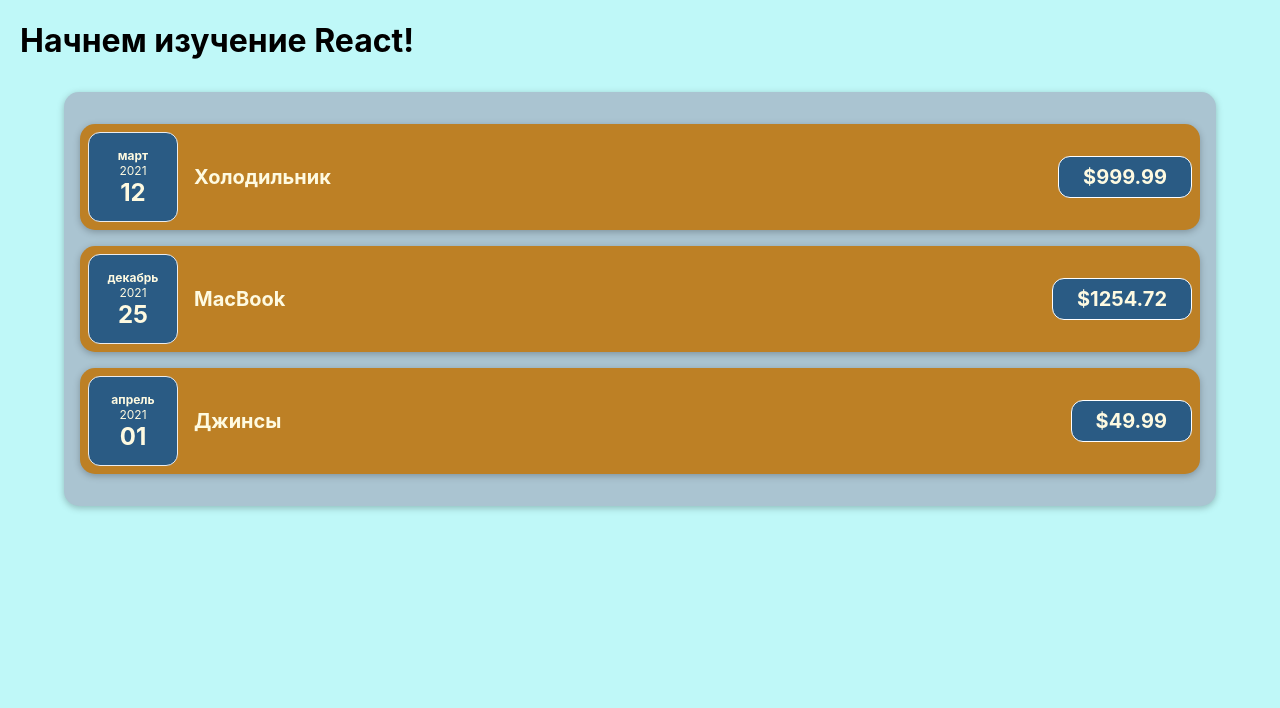
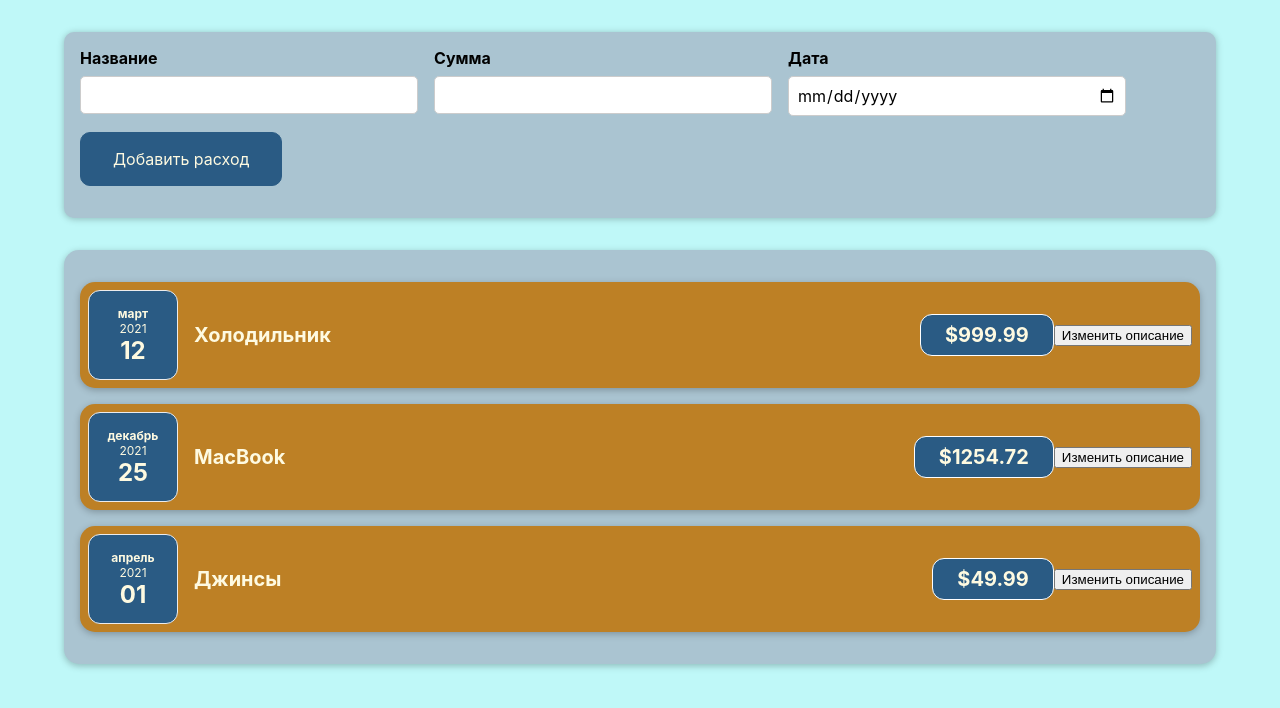
Before and after one commit to vlgrinenko/react-course-app, a React (Create React App) app: page / in a window 1280 px wide. Shown: the top 708 px of the page. Built offline with nearby package versions, Linux system fonts and the light colour scheme.

Commit message:
feat: add form

```diff
--- a/public/index.html
+++ b/public/index.html
@@ -24,7 +24,7 @@
       work correctly both with client-side routing and a non-root public URL.
       Learn how to configure a non-root public URL by running `npm run build`.
     -->
-    <title>React App</title>
+    <title>Учет расходов</title>
   </head>
   <body>
     <noscript>You need to enable JavaScript to run this app.</noscript>
--- a/src/App.js
+++ b/src/App.js
@@ -1,4 +1,5 @@
 import Costs from './components/Costs/Costs';
+import NewCost from './components/NewCost/NewCost';
 
 const App = () => {
   const costs = [
@@ -21,7 +22,7 @@ const App = () => {
 
   return (
     <div>
-      <h1>Начнем изучение React!</h1>
+      <NewCost />
       <Costs costs={costs} />
     </div>
   );
--- a/src/components/Costs/CostItem.js
+++ b/src/components/Costs/CostItem.js
@@ -1,15 +1,22 @@
 import './CostItem.css';
 import CostDate from './CostDate';
 import Card from '../UI/Card';
+import React, { useState } from 'react';
 
 const CostItem = (props) => {
+  const [description, setDescription] = useState(props.description);
+
+  const changeDescriptionHandler = () => {
+    setDescription('New text');
+  };
   return (
     <Card className='cost-item'>
       <CostDate date={props.date} />
       <div className='cost-item__description'>
-        <h2>{props.description}</h2>
+        <h2>{description}</h2>
         <div className='cost-item__price'>${props.amount}</div>
       </div>
+      <button onClick={changeDescriptionHandler}>Изменить описание</button>
     </Card>
   );
 };
--- /dev/null
+++ b/src/components/NewCost/CostForm.css
@@ -0,0 +1,26 @@
+.new-cost__controls {
+  display: flex;
+  flex-wrap: wrap;
+  gap: 1rem;
+  margin-bottom: 1rem;
+  text-align: left;
+}
+
+.new-cost__control label {
+  font-weight: bold;
+  margin-bottom: 0.5rem;
+  display: block;
+}
+
+.new-cost__control input {
+  font: inherit;
+  padding: 0.5rem;
+  border-radius: 5px;
+  border: 1px solid #ccc;
+  width: 20rem;
+  max-width: 100%;
+}
+
+.new-cost__actions {
+  text-align: left;
+}
--- /dev/null
+++ b/src/components/NewCost/CostForm.js
@@ -0,0 +1,91 @@
+import { useState } from 'react';
+import './CostForm.css';
+
+const CostForm = () => {
+  const [inputName, setInputName] = useState('');
+  const [inputAmount, setInputAmount] = useState('');
+  const [inputDate, setInputDate] = useState('');
+
+  //   const [userInput, setUserInput] = useState({
+  //     name: '',
+  //     amount: '',
+  //     date: '',
+  //   });
+
+  const nameChangeHandler = (event) => {
+    setInputName(event.target.value);
+    // setUserInput((previousState) => {
+    //   return {
+    //     ...previousState,
+    //     name: event.target.value,
+    //   };
+    // });
+  };
+
+  const amountChangeHandler = (event) => {
+    setInputAmount(event.target.value);
+    // setUserInput({
+    //   ...userInput,
+    //   amount: event.target.value,
+    // });
+  };
+
+  const dateChangeHandler = (event) => {
+    setInputDate(event.target.value);
+    // setUserInput({
+    //   ...userInput,
+    //   date: event.target.value,
+    // });
+  };
+
+  const submitHandler = (event) => {
+    event.preventDefault();
+
+    const costData = {
+      name: inputName,
+      amount: inputAmount,
+      date: new Date(inputDate),
+    };
+
+    console.log(costData);
+    setInputName('');
+    setInputAmount('');
+    setInputDate('');
+  };
+
+  return (
+    <form onSubmit={submitHandler}>
+      <div className='new-cost__controls'>
+        <div className='new-cost__control'>
+          <label>Название</label>
+          <input type='text' value={inputName} onChange={nameChangeHandler} />
+        </div>
+        <div className='new-cost__control'>
+          <label>Сумма</label>
+          <input
+            type='number'
+            min='0.01'
+            step='0.01'
+            value={inputAmount}
+            onChange={amountChangeHandler}
+          />
+        </div>
+        <div className='new-cost__control'>
+          <label>Дата</label>
+          <input
+            type='date'
+            min='2019-01-01'
+            step='2022-12-31'
+            value={inputDate}
+            onChange={dateChangeHandler}
+          />
+        </div>
+        <div className='new-cost__actions'>
+          <button type='submit'>Добавить расход</button>
+        </div>
+      </div>
+    </form>
+  );
+};
+
+export default CostForm;
--- /dev/null
+++ b/src/components/NewCost/NewCost.css
@@ -0,0 +1,27 @@
+.new-cost {
+  background-color: #aac4d1;
+  padding: 1rem;
+  margin: 2rem auto;
+  width: 70rem;
+  max-width: 95%;
+  border-radius: 10px;
+  text-align: center;
+  box-shadow: 0 1px 7px rgba(0, 0, 0, 0.25);
+}
+
+.new-cost button {
+  font: inherit;
+  cursor: pointer;
+  padding: 1rem 2rem;
+  border: 1px solid #2a5b84;
+  background-color: #2a5b84;
+  color: #fefae1;
+  border-radius: 10px;
+  margin-right: 3px;
+}
+
+.new-cost button:hover,
+.new-cost button:active {
+  background-color: #2a5c84b2;
+  border-color: #2a5c84b2;
+}
--- /dev/null
+++ b/src/components/NewCost/NewCost.js
@@ -0,0 +1,12 @@
+import './NewCost.css';
+import CostForm from './CostForm';
+
+const NewCost = () => {
+  return (
+    <div className='new-cost'>
+      <CostForm />
+    </div>
+  );
+};
+
+export default NewCost;
--- a/src/index.js
+++ b/src/index.js
@@ -3,4 +3,4 @@ import './index.css';
 import App from './App';
 
 const root = ReactDOM.createRoot(document.getElementById('root'));
-root.render(<App />, root);
+root.render(<App />);
```
